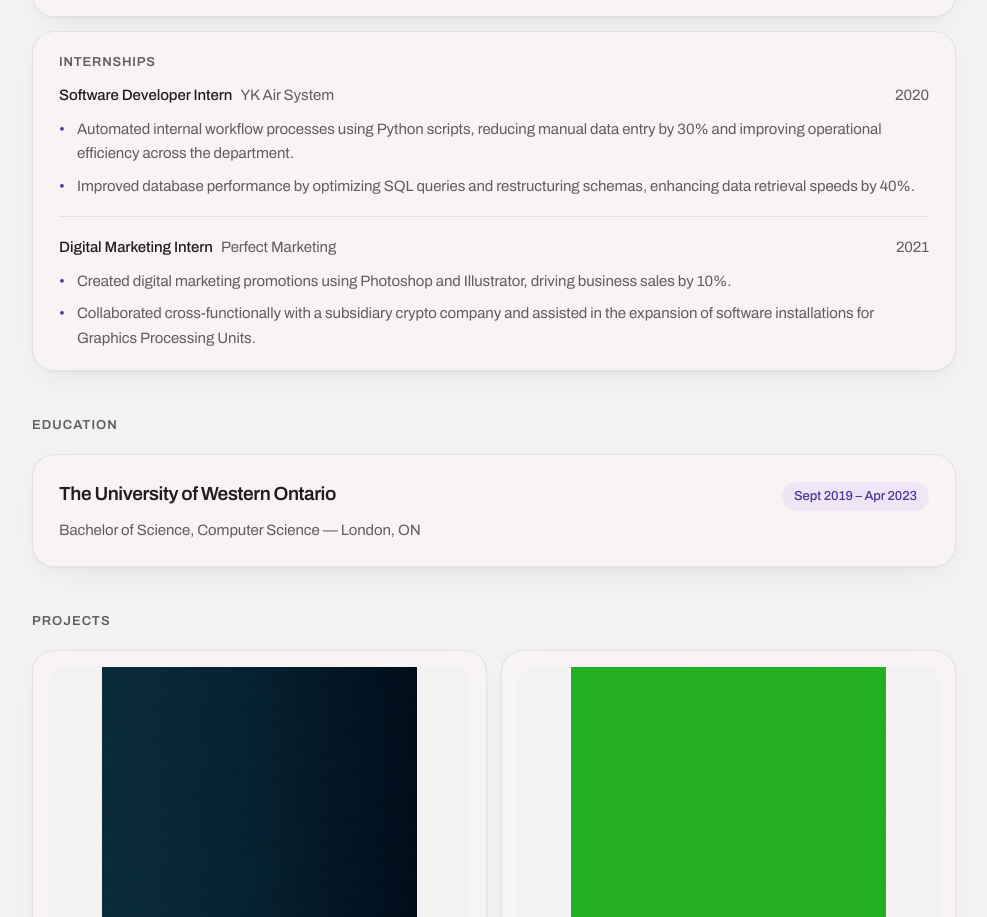
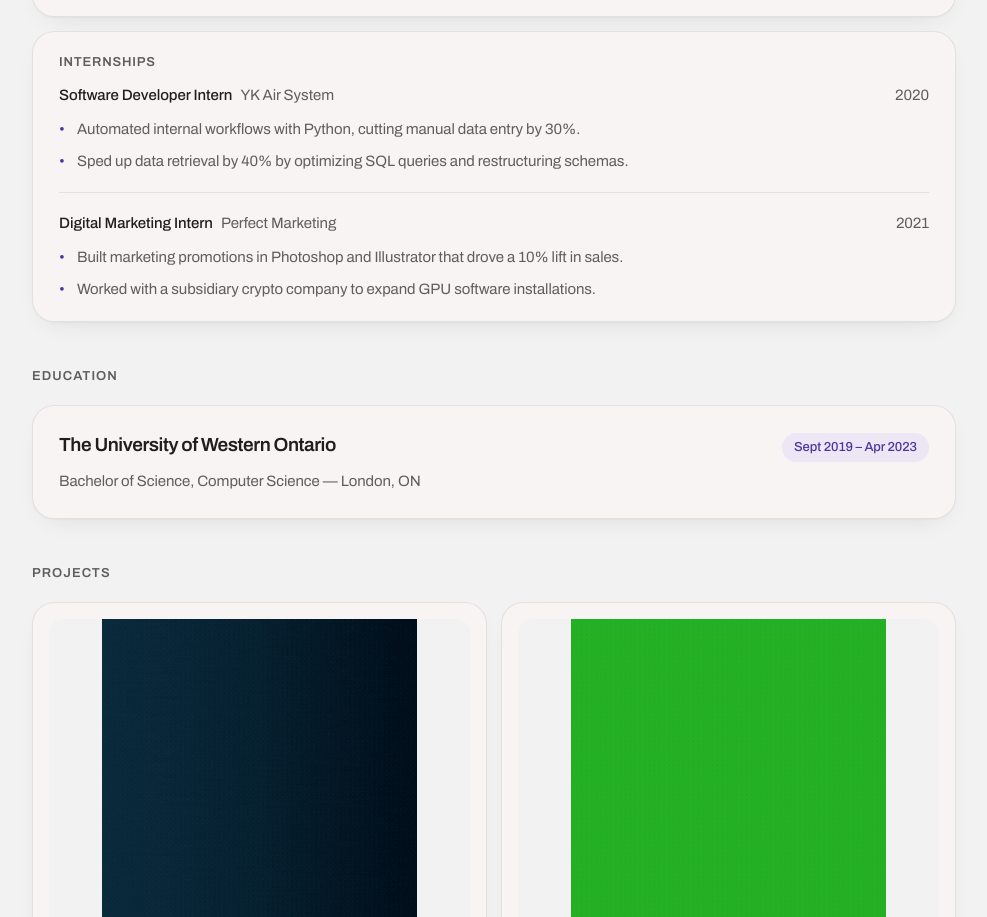
Before and after one commit to CarsonLeee/portfolio, a React (Create React App) app: page / in a window 1280 px wide. Shown: the part 2278-3195 px from the top of the page, without its empty margins (146-1133 px from the left). Built offline with nearby package versions, Linux system fonts and the light colour scheme.

Commit message:
Tighten the internship bullets
Condenses the four internship points to match the house style used
everywhere else: verb first, figure kept, resume filler dropped. All
four numbers are unchanged.

Co-Authored-By: Claude Opus 5 (1M context) <noreply@anthropic.com>

```diff
--- a/src/App.js
+++ b/src/App.js
@@ -117,8 +117,8 @@ const EARLIER = [
     company: "YK Air System",
     dates: "2020",
     points: [
-      "Automated internal workflow processes using Python scripts, reducing manual data entry by 30% and improving operational efficiency across the department.",
-      "Improved database performance by optimizing SQL queries and restructuring schemas, enhancing data retrieval speeds by 40%.",
+      "Automated internal workflows with Python, cutting manual data entry by 30%.",
+      "Sped up data retrieval by 40% by optimizing SQL queries and restructuring schemas.",
     ],
   },
   {
@@ -126,8 +126,8 @@ const EARLIER = [
     company: "Perfect Marketing",
     dates: "2021",
     points: [
-      "Created digital marketing promotions using Photoshop and Illustrator, driving business sales by 10%.",
-      "Collaborated cross-functionally with a subsidiary crypto company and assisted in the expansion of software installations for Graphics Processing Units.",
+      "Built marketing promotions in Photoshop and Illustrator that drove a 10% lift in sales.",
+      "Worked with a subsidiary crypto company to expand GPU software installations.",
     ],
   },
 ];
```
